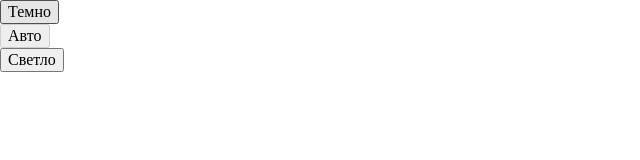
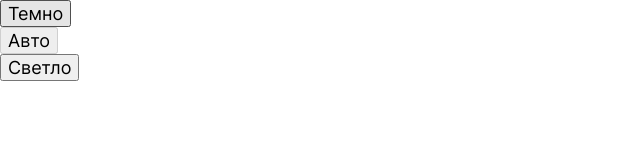
Before and after one commit to Kirill-Kalyuga-spb/zakrivayuschiy-teg-f-No.-8, a plain HTML site: page index.html in a window 1280 px wide. Shown: the whole page, without its empty margins (0-640 px from the left). Drawn offline with Linux system fonts and the light colour scheme.

Commit message:
added fonts and images

```diff
--- a/fonts/fonts.css
+++ b/fonts/fonts.css
@@ -1 +1,14 @@
-/* В этом файле вы импортируете все шрифты для сайта. Один из них вариативный и требует особенной настройки */
+@font-face {
+  font-family: "PressStart2P";
+  src: url(./PressStart2P-Regular.woff) format("woff");
+  font-weight: 400;
+  font-display: swap;
+}
+
+@font-face {
+  font-family: "Inter-Variable";
+  src: url(./Inter-Variable.woff2) format("woff2 supports variations"),
+    url(./Inter-Variable.woff2) format("woff2-variations");
+  font-weight: 400 785;
+  font-display: swap;
+}
--- a/index.html
+++ b/index.html
@@ -3,7 +3,11 @@
   <head>
     <meta charset="UTF-8" />
     <meta name="viewport" content="width=device-width, initial-scale=1.0" />
+    <meta name="color-scheme" content="dark light" />
     <title>Закрывающий тег</title>
+    <link rel="icon" href="./images/favicon.ico" sizes="any">
+    <link rel="icon" href="./images/favicon.svg" type="image/svg+xml">
+    <link rel="apple-touch-icon" href="./images/favicon.png">
     <link rel="stylesheet" href="./fonts/fonts.css" />
     <link rel="stylesheet" href="./styles/variables.css" />
     <link rel="stylesheet" href="./styles/globals.css" />
--- a/styles/style.css
+++ b/styles/style.css
@@ -17,4 +17,7 @@
 .page {
   min-inline-size: 320px;
   min-block-size: 100dvb;
+  font-family: var(--main-font), sans-serif;
+  font-size: 18px;
+  font-variation-settings: 'wght' var(--weight-content, 400);
 }
--- a/styles/variables.css
+++ b/styles/variables.css
@@ -1 +1,8 @@
 /* В этом файле будут храниться все значения переменных в исходном состоянии, а так же их изменения в зависимости от ширины устройства */
+
+:root {
+    --main-font: 'Inter-Variable';
+    --accent-font: 'PressStart2P';
+    --weight-content: 400; /* 465 dark theme */
+    --weight-title: 700; /* 785 dark theme */
+}
```
Also changed, not shown: images/car.png (added), images/favicon.ico (added), images/favicon.png (added), images/favicon.svg (added), svg/floppy.svg (added), 3 other files.
